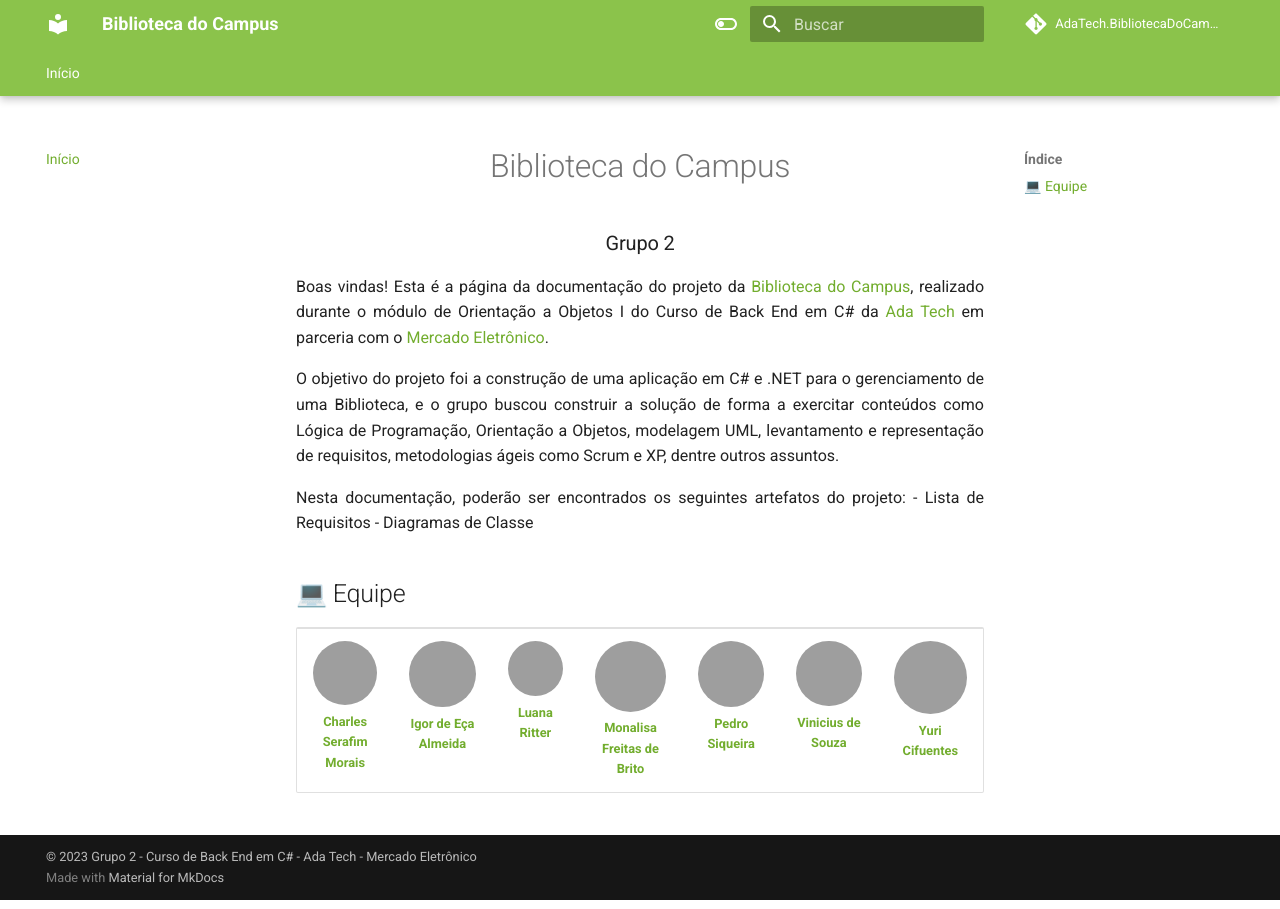
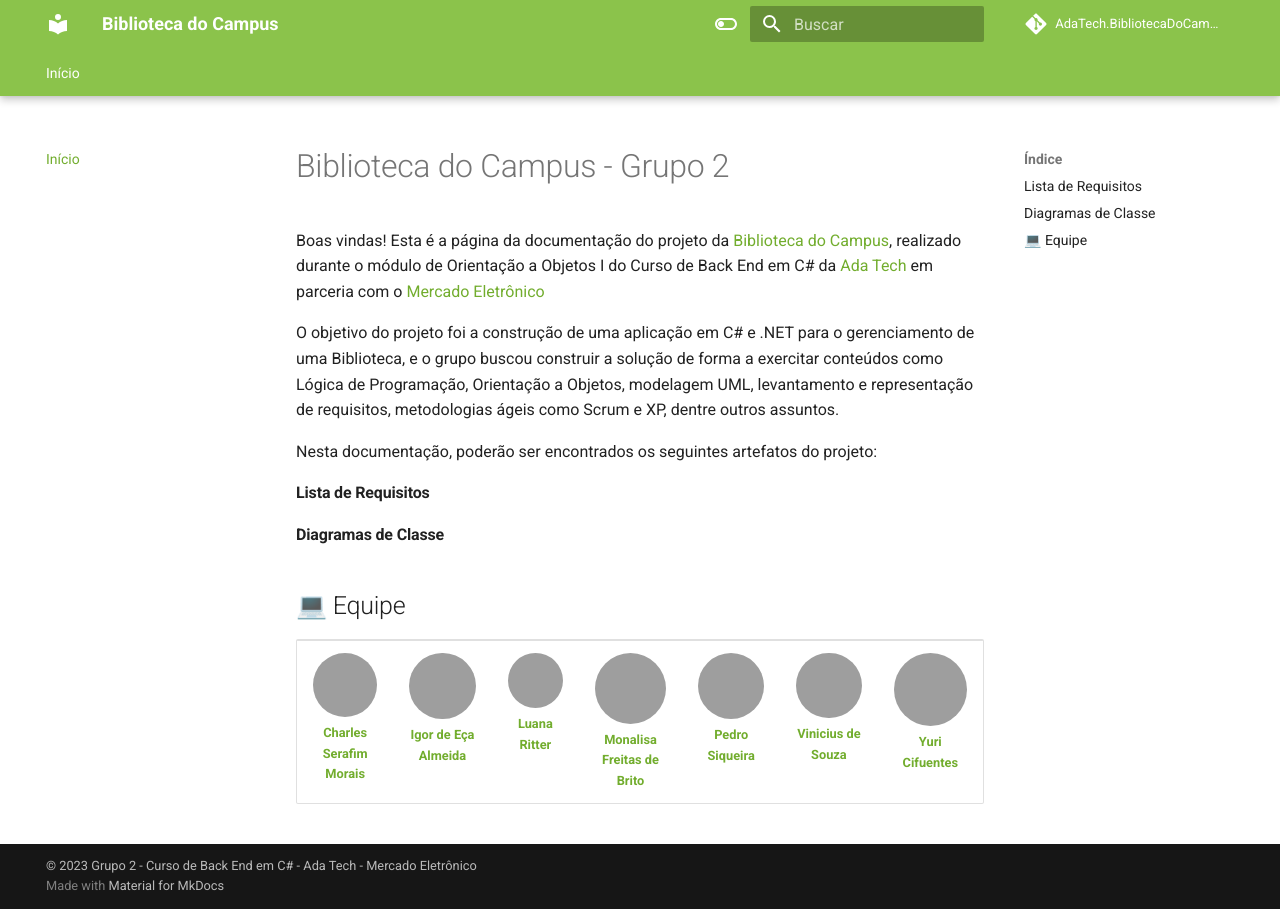
Before and after one commit to charles-serafim/AdaTech.BibliotecaDoCampus, an MkDocs documentation site: the page built from docs/index.md, in a window 1280 px wide, cut to the strip 0-909 px from the top of the page. Built offline with MkDocs 1.6.1 and Material for MkDocs 9.7.7, drawn with Linux system fonts in a browser that asks for light colours; comment, search, counter and statistics services are not loaded; some of the changed lines change nothing that is shown; grey boxes are pictures that could not be loaded.

Commit message:
Index transformado em markdown ao invés de html

```diff
--- a/docs/index.md
+++ b/docs/index.md
@@ -1,21 +1,21 @@
-<h1 align="center"> Biblioteca do Campus </h1>
-<h3 align="center"> Grupo 2 </h3>
+# Biblioteca do Campus - Grupo 2
 
-<p align="justify">
-Boas vindas! Esta é a página da documentação do projeto da <a href="https://github.com/charles-serafim/AdaTech.BibliotecaDoCampus">Biblioteca do Campus</a>, realizado durante o módulo de Orientação a Objetos I do Curso de Back End em C# da <a href ="https://ada.tech/">Ada Tech</a> em parceria com o <a href ="https://ada.tech/">Mercado Eletrônico</a>.</p>
-
-<p align="justify">
-O objetivo do projeto foi a construção de uma aplicação em C# e .NET para o gerenciamento de uma Biblioteca, e o grupo buscou construir a solução de forma a exercitar conteúdos como Lógica de Programação, Orientação a Objetos, modelagem UML, levantamento e representação de requisitos, metodologias ágeis como Scrum e XP, dentre outros assuntos.</p>
-
-<p align="justify">
-Nesta documentação, poderão ser encontrados os seguintes artefatos do projeto:
-- Lista de Requisitos
-- Diagramas de Classe
-</p>
+Boas vindas! Esta é a página da documentação do projeto da [Biblioteca do Campus](https://github.com/charles-serafim/AdaTech.BibliotecaDoCampus), realizado durante o módulo de Orientação a Objetos I do Curso de Back End em C# da [Ada Tech](https://ada.tech/) em parceria com o [Mercado Eletrônico](https://www.me.com.br/)
 
 
-## 💻 Equipe <a name="team"></a>
+O objetivo do projeto foi a construção de uma aplicação em C# e .NET para o gerenciamento de uma Biblioteca, e o grupo buscou construir a solução de forma a exercitar conteúdos como Lógica de Programação, Orientação a Objetos, modelagem UML, levantamento e representação de requisitos, metodologias ágeis como Scrum e XP, dentre outros assuntos.
 
+
+Nesta documentação, poderão ser encontrados os seguintes artefatos do projeto:
+
+#### Lista de Requisitos
+#### Diagramas de Classe
+
+
+## 💻 Equipe
+
+
+[//]: # (seria melhor deixar essa parte em html)
 <div>
   <table>
     <tr>
```
